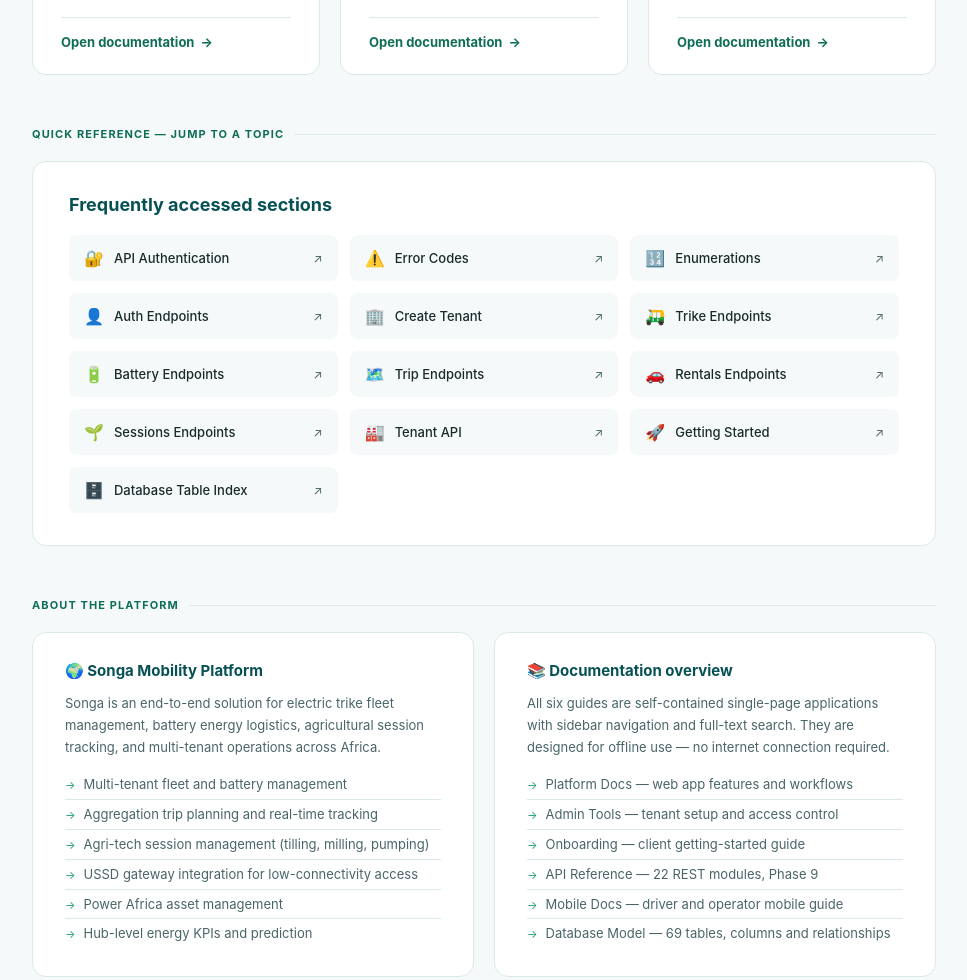
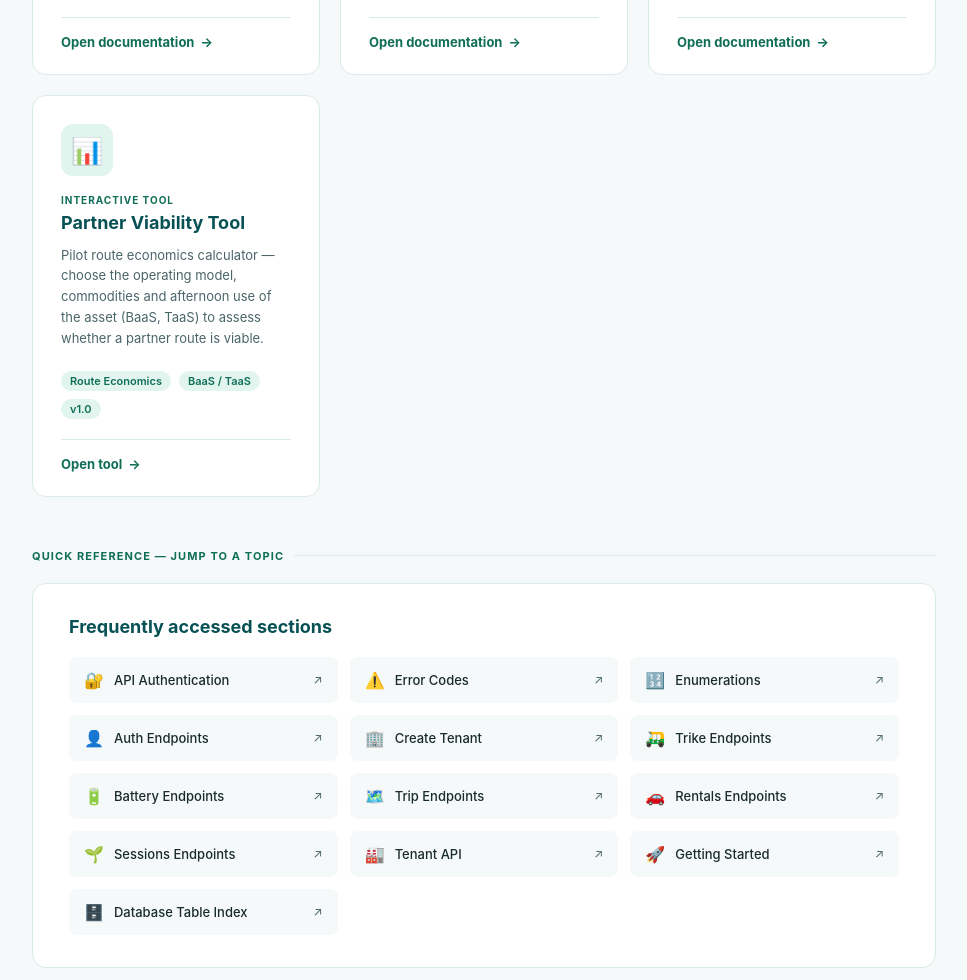
Before and after one commit to easvrm/songa-documentation, a plain HTML site: page index.html in a window 1280 px wide. Shown: the part 1353-2333 px from the top of the page, without its empty margins (156-1123 px from the left). Drawn offline with Linux system fonts and the light colour scheme.

Commit message:
Add Partner Viability Tool card to the documentation hub
Co-Authored-By: Claude Sonnet 5.5 <noreply@anthropic.com>
Claude-Session: https://claude.ai/code/session_01HNnpRL4JtX4KvenkqLMEs6

```diff
--- a/index.html
+++ b/index.html
@@ -431,7 +431,7 @@ footer {
     </p>
     <div class="hero-stats">
       <div class="stat">
-        <div class="stat-num">6</div>
+        <div class="stat-num">7</div>
         <div class="stat-label">Documentation guides</div>
       </div>
       <div class="stat-divider"></div>
@@ -556,6 +556,22 @@ footer {
       <div class="card-cta">Open documentation</div>
     </a>
 
+    <a class="doc-card" href="songa-partner-viability-tool.html">
+      <div class="card-icon-wrap">📊</div>
+      <div class="card-type">Interactive Tool</div>
+      <div class="card-title">Partner Viability Tool</div>
+      <p class="card-desc">
+        Pilot route economics calculator — choose the operating model, commodities and
+        afternoon use of the asset (BaaS, TaaS) to assess whether a partner route is viable.
+      </p>
+      <div class="card-meta">
+        <span class="meta-tag">Route Economics</span>
+        <span class="meta-tag">BaaS / TaaS</span>
+        <span class="meta-tag">v1.0</span>
+      </div>
+      <div class="card-cta">Open tool</div>
+    </a>
+
   </div>
 
   <!-- QUICK REFERENCE -->
@@ -652,7 +668,7 @@ footer {
     <div class="about-card">
       <h3>📚 Documentation overview</h3>
       <p>
-        All six guides are self-contained single-page applications with sidebar navigation
+        All seven guides are self-contained single-page applications with sidebar navigation
         and full-text search. They are designed for offline use — no internet connection required.
       </p>
       <ul>
@@ -662,6 +678,7 @@ footer {
         <li>API Reference — 22 REST modules, Phase 9</li>
         <li>Mobile Docs — driver and operator mobile guide</li>
         <li>Database Model — 69 tables, columns and relationships</li>
+        <li>Partner Viability Tool — pilot route economics calculator</li>
       </ul>
     </div>
   </div>
```
